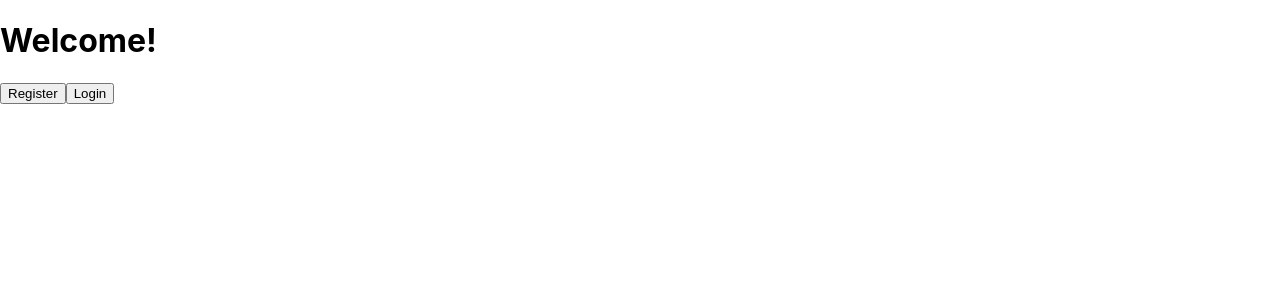
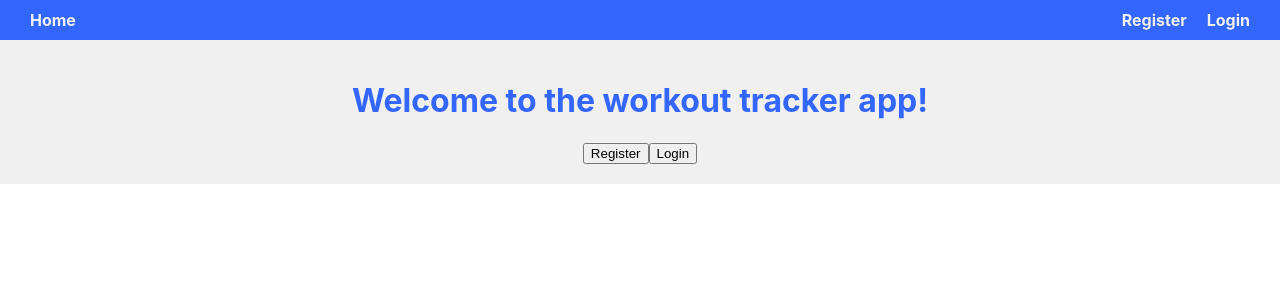
Before and after one commit to fernandojuniorlopes/Workout_tracker, a React (Create React App) app in the folder frontend/: page / in a window 1280 px wide. Shown: the top 300 px of the page. Built offline with nearby package versions, Linux system fonts and the light colour scheme.

Commit message:
navigation bar added

```diff
--- a/frontend/src/App.js
+++ b/frontend/src/App.js
@@ -3,8 +3,8 @@ import { BrowserRouter as Router, Route, Routes, Navigate } from 'react-router-d
 import RegistrationForm from './components/RegistrationForm';
 import LoginForm from './components/LoginForm';
 import Home from './components/Homepage'
-
-
+import NavigationBar from './components/NavigationBar';
+import LoggedInNavbar from './components/LoggedInNavbar';
 const Homepage = () => {
   return (
     <div>
@@ -30,6 +30,7 @@ const App = () => {
 
   return (
     <Router>
+            {isAuthenticated() ? <LoggedInNavbar /> : <NavigationBar />}
       <Routes>
         <Route path="/" element={<Home />} />
         <Route path="/register" element={<RegistrationForm />} />
--- a/frontend/src/components/Homepage.js
+++ b/frontend/src/components/Homepage.js
@@ -1,10 +1,13 @@
 import { Link } from 'react-router-dom';
+import './styles/main.css';
 
 const Home = () => {
   return (
-    <div>
-      <h1>Welcome!</h1>
-      <div>
+    <div className="home-page">
+      <div className="home-div_center">
+        <h1>Welcome to the workout tracker app!</h1>
+      </div>
+      <div className="home-div_center">
         <Link to="/register">
           <button>Register</button>
         </Link>
--- /dev/null
+++ b/frontend/src/components/LoggedInNavbar.js
@@ -0,0 +1,29 @@
+import React from 'react';
+import { Link } from 'react-router-dom';
+import './styles/main.css';
+
+const LoggedInNavbar = () => {
+    const handleLogout = () => {
+        // Clear the login status or token from state or storage
+        localStorage.removeItem('loggedIn'); // Assuming login status is stored in localStorage
+
+        // Redirect the user to the login page or homepage
+        window.location.href = '/login'; // Replace '/login' with your desired redirection path
+      };
+  return (
+    <div className="navigation-bar">
+      <nav className="navbar">
+        <ul className="left-links">
+          <li className="left-links li"><Link to="/"><b>Home</b></Link></li>
+        </ul>
+        <ul className="right-links">
+          <li className="right-links li"><b onClick={handleLogout}>Logout</b></li>
+          <li className="right-links li"><b>Welcome back</b></li>
+          {/* Add more navigation links */}
+        </ul>
+      </nav>
+    </div>
+  );
+};
+
+export default LoggedInNavbar;
--- /dev/null
+++ b/frontend/src/components/NavigationBar.js
@@ -0,0 +1,22 @@
+import React from 'react';
+import { Link } from 'react-router-dom';
+import './styles/main.css';
+
+const NavigationBar = () => {
+  return (
+    <div className="navigation-bar">
+      <nav className="navbar">
+        <ul className="left-links">
+          <li className="left-links li"><Link to="/"><b>Home</b></Link></li>
+        </ul>
+        <ul className="right-links">
+          <li className="right-links li"><Link to="/register"><b>Register</b></Link></li>
+          <li className="right-links li"><Link to="/login"><b>Login</b></Link></li>
+          {/* Add more navigation links */}
+        </ul>
+      </nav>
+    </div>
+  );
+};
+
+export default NavigationBar;
--- a/frontend/src/components/RegistrationForm.js
+++ b/frontend/src/components/RegistrationForm.js
@@ -25,10 +25,10 @@ const RegistrationForm = () => {
 
   return (
     <form onSubmit={handleRegistration}>
-      <input type="text" value={username} onChange={(e) => setUsername(e.target.value)} placeholder="Username" />
-      <input type="email" value={email} onChange={(e) => setEmail(e.target.value)} placeholder="Email" />
-      <input type="password" value={password} onChange={(e) => setPassword(e.target.value)} placeholder="Password" />
-      <button type="submit">Register</button>
+      <input type="text" value={username} onChange={(e) => setUsername(e.target.value)} style={{ padding: '10px', border: '1px solid #ccc' }} placeholder="Username" />
+      <input type="email" value={email} onChange={(e) => setEmail(e.target.value)} style={{ padding: '10px', border: '1px solid #ccc' }} placeholder="Email" />
+      <input type="password" value={password} onChange={(e) => setPassword(e.target.value)} style={{ padding: '10px', border: '1px solid #ccc' }} placeholder="Password" />
+      <button type="submit" style={{ padding: '10px', border: '1px solid #ccc' }}>Register</button>
     </form>
   );
 };
--- /dev/null
+++ b/frontend/src/components/styles/main.css
@@ -0,0 +1,75 @@
+/* main.css */
+
+/* HomePage styles */
+.home-page {
+    background-color: #f0f0f0;
+    padding: 20px;
+  }
+
+  .home-page__title {
+    font-size: 24px;
+    font-weight: bold;
+    color: #3366ff;
+    margin-bottom: 10px;
+  }
+
+  .home-div_center{
+    display: flex;
+    color:#3366ff;
+    justify-content: center; /* Horizontally center */
+    align-items: center; /* Vertically center */
+  }
+
+  /* LoginForm styles */
+  .login-form {
+    margin: 20px;
+  }
+
+  .login-form input {
+    width: 100%;
+    margin-bottom: 10px;
+    padding: 8px;
+    border: 1px solid #f0f0f0;
+    border-radius: 4px;
+  }
+
+  .login-form button {
+    width: 100%;
+    padding: 10px;
+    background-color: #007bff;
+    color: #f0f0f0;
+    border: none;
+    border-radius: 4px;
+    cursor: pointer;
+  }
+
+/*Navigation Bar Styles*/
+.navigation-bar {
+    background-color: #3366ff;
+    padding: 10px 20px;
+  }
+  .navbar {
+    display: flex;
+    justify-content: space-between;
+    /* Additional styling for the navbar */
+  }
+  .left-links, .right-links {
+    list-style: none;
+    margin: 0;
+    padding: 0;
+  }
+
+  .left-links li,
+  .right-links li {
+    display: inline; /* To display list items horizontally */
+    margin: 0 10px; /* Adjust margin as needed */
+  }
+  .left-links b,
+  .right-links b{
+    cursor: pointer;
+    color: #f0f0f0 !important;
+  }
+  .left-links a,
+  .right-links a{
+    text-decoration: none;
+  }
```
